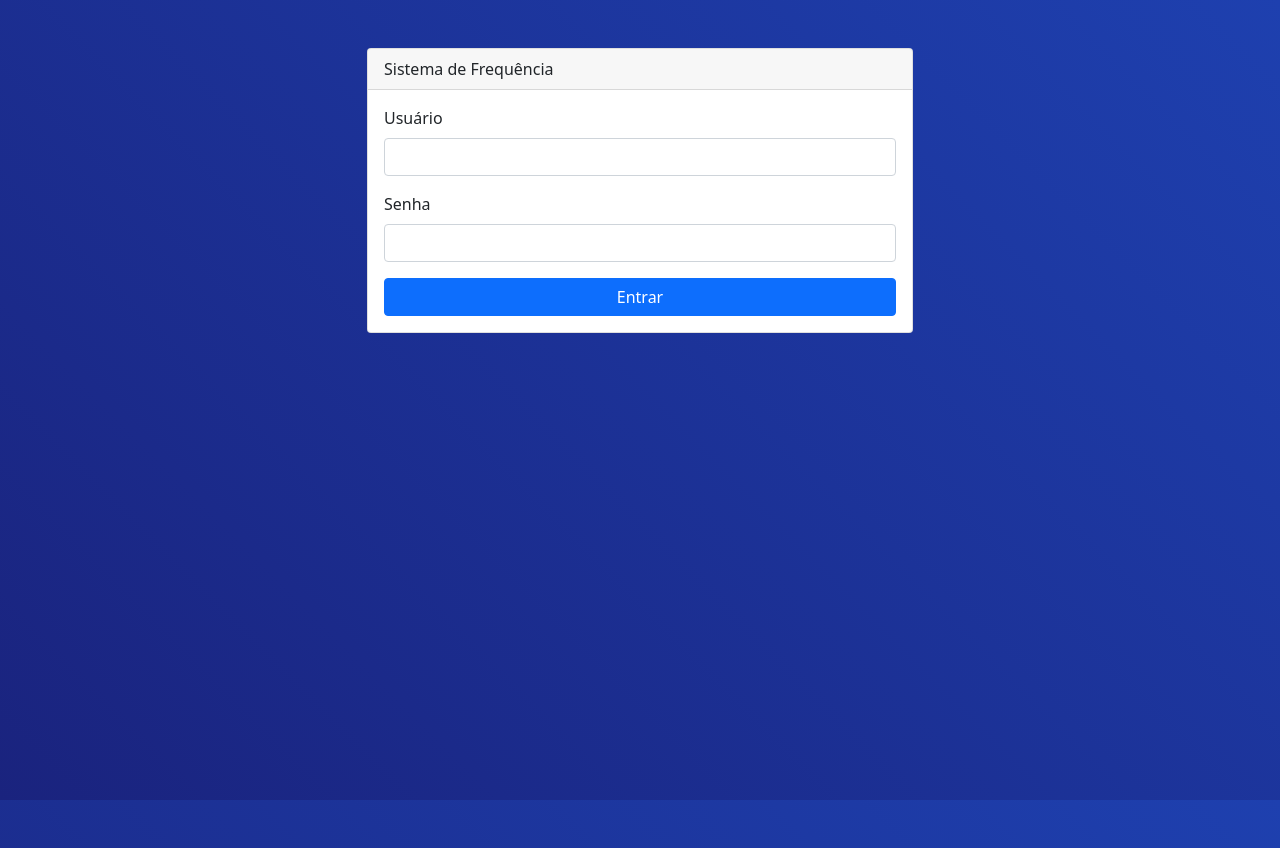
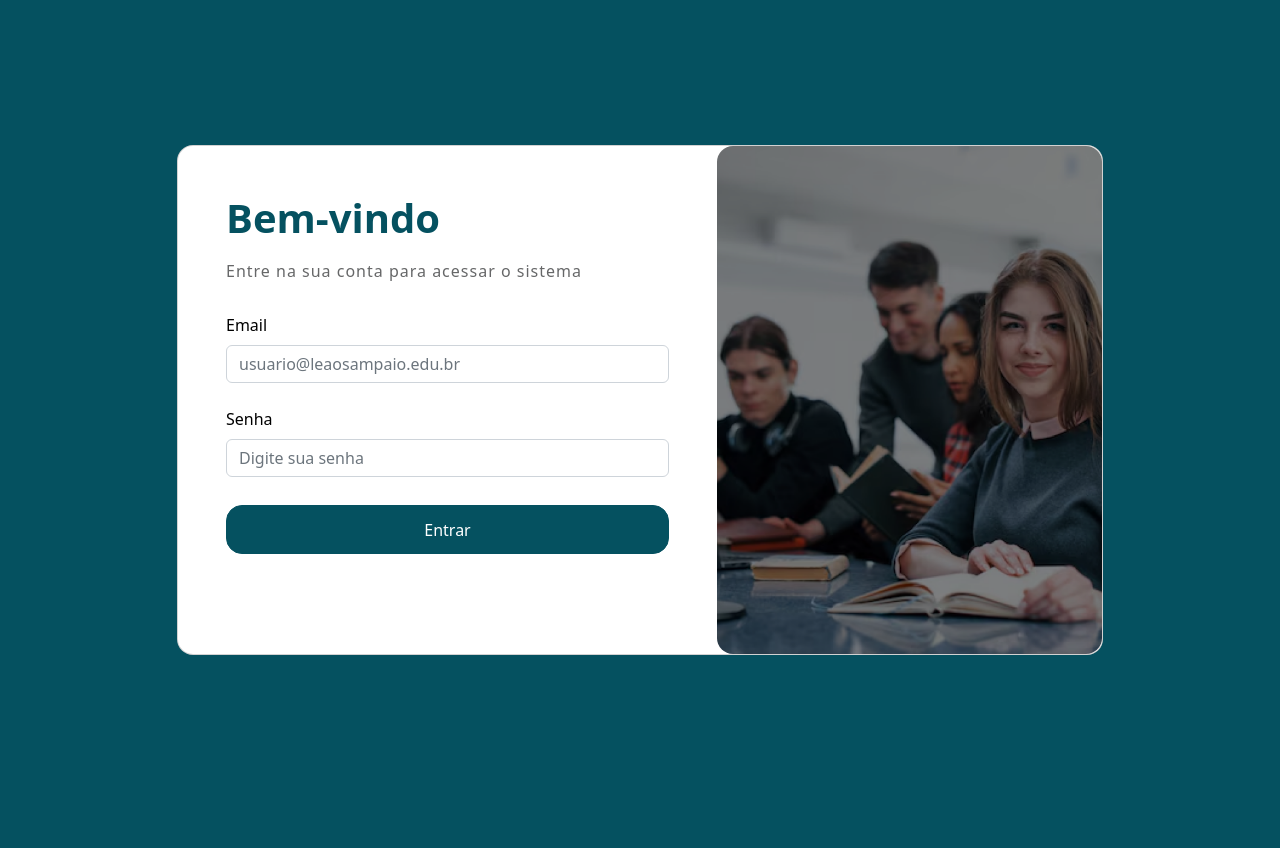
Before and after one commit to swordlunar/sis_frequencia_estagios, a PHP site: page /sis_frequencia/ in a window 1280 px wide. After the commit the page ends 655 px from the top, so only its background shows below. Run offline with PHP 8.4, Linux system fonts and the light colour scheme; some libraries are stand-ins or nearby versions.

Commit message:
Inicio do login

```diff
--- /dev/null
+++ b/app/style/main.css
@@ -0,0 +1,42 @@
+html {
+    position: relative;
+    height: 100%;
+}
+
+body {
+    height: 100%;
+    margin-bottom: 30px;
+}
+/* As personalizações de estilo deverão estar nesse arquivo */
+.btn-botao {
+    color:#fff;
+    background-color:#055160;
+    border-color:#055160}
+
+.btn-botao:hover{color:#fff;
+    background-color:#055160;
+    border-color:#055160}
+
+.btn-check:focus+.btn-botao,.btn-botao:focus{
+    color:#fff;
+    background-color:#055160;
+    border-color:#055160;
+    box-shadow:0 0 0 .25rem 055160}
+
+.btn-check:active+.btn-botao,.btn-check:checked+.btn-botao,.btn-botao.active,.btn-botao:active,.show>.btn-botao.dropdown-toggle{
+    color:#fff;
+    background-color:#055160;
+    border-color:#055160}
+
+.btn-check:active+.btn-botao:focus,.btn-check:checked+.btn-botao:focus,.btn-botao.active:focus,.btn-botao:active:focus,.show>.btn-botao.dropdown-toggle:focus{
+    box-shadow:0 0 0 .25rem 055160}
+
+.btn-botao.disabled,.btn-botao:disabled{
+    color:#fff;
+    background-color:#055160;
+    border-color:#055160}
+
+/* .card {
+    border-width: 0px !important;
+    border-color: none !important;
+    border-radius: 0rem !important} */
--- a/index.php
+++ b/index.php
@@ -7,9 +7,9 @@
 <script src="https://code.jquery.com/jquery-3.5.1.js"></script>
 
 
-<link href="https://cdn.jsdelivr.net/npm/bootstrap@5.0.2/dist/css/bootstrap.min.css" rel="stylesheet" integrity="sha384-EVSTQN3/azprG1Anm3QDgpJLIm9Nao0Yz1ztcQTwFspd3yD65VohhpuuCOmLASjC" crossorigin="anonymous">
-
-<style>
+<link href="https://cdn.jsdelivr.net/npm/bootstrap@5.2.3/dist/css/bootstrap.min.css" rel="stylesheet">
+<link rel="stylesheet" href="./app/style/main.css"/>
+<!-- <style>
     html {
         position: relative;
         height: 100%;
@@ -18,12 +18,55 @@
     body {
         height: 100%;
         margin-bottom: 30px;
+    }
+</style> -->
 
-    }
-</style>
+<body>
+    <section class="vh-100" style="background-color: #055160;">
+    <div class="container py-5 h-100">
+        <div class="row d-flex justify-content-center align-items-center h-100">
+            <div class="col col-xl-10">
+                <div class="card" style="border-radius: 1rem;">
+                    <div class="row g-0">
 
-<body style="background-image: linear-gradient(45deg,#1A237E, #1E40AF);">
-    <div class="container mt-5">
+                        <div class="col-md-6 col-lg-7 d-flex align-items-center">
+                            <div class="card-body p-4 p-lg-5 text-black">
+
+                                <div class="d-flex align-items-center mb-3 pb-1">
+                                    <span class="h1 fw-bold mb-0" style="color: #055160;">Bem-vindo</span>
+                                </div>
+
+                                <h6 class="fw-normal mb-3 pb-3" style="letter-spacing: 1px; color: #666768;">Entre na sua conta para acessar o sistema</h6>
+
+                                <form>
+                                    <div data-mdb-input-init class="form-outline mb-4">
+                                        <label class="form-label" for="form2Example11">Email</label>
+                                        <input type="email" id="form2Example11" class="form-control"placeholder="usuario@leaosampaio.edu.br" />
+                                    </div>
+
+                                    <div data-mdb-input-init class="form-outline mb-4">
+                                        <label class="form-label" for="form2Example22">Senha</label>
+                                        <input type="password" id="form2Example22" class="form-control" placeholder="Digite sua senha"/>
+                                    </div>
+
+                                    <div class="text-center pt-1 mb-5 pb-1">
+                                        <button data-mdb-button-init data-mdb-ripple-init class="btn btn-botao btn-block fa-lg gradient-custom-2" style = 'padding: 0.7rem; border-radius: 1rem; width: 100%;' type="button">Entrar</button>
+                                    </div>
+                                </form>
+
+                            </div>
+                        </div>
+                            <div class="col-md-6 col-lg-5 d-md-flex" style = 'background-image: url(./assets/imagens/loginimagem.png); background-size: cover;background-position: 40%;background-repeat: no-repeat; border-radius: 1rem;'>
+                            <!-- <img src='./assets/imagens/loginimagem.png' alt="login form" class="img-fluid" style="width: 100%;"/> -->
+                        </div>
+                    </div>
+                </div>
+            </div>
+        </div>
+    </div>
+</section>
+
+    <!-- <div class="container mt-5">
         <div class="row justify-content-center">
             <div class="col-md-6">
                 <div class="card">
@@ -48,9 +91,9 @@
                 </div>
             </div>
         </div>
-    </div>
+    </div> -->
 </body>
-<script src="https://cdn.jsdelivr.net/npm/bootstrap@5.0.2/dist/js/bootstrap.bundle.min.js" integrity="sha384-MrcW6ZMFYlzcLA8Nl+NtUVF0sA7MsXsP1UyJoMp4YLEuNSfAP+JcXn/tWtIaxVXM" crossorigin="anonymous"></script>
+<script src="https://cdn.jsdelivr.net/npm/bootstrap@5.2.3/dist/js/bootstrap.bundle.min.js"></script>
 <!-- Importando a biblioteca do sweealert para auxilio no retorno ao usuário -->
 <script src="//cdn.jsdelivr.net/npm/sweetalert2@11"></script>
 <!-- importando os scripts que irão atuar no nosso index.php -->
```
Also changed, not shown: assets/imagens/loginimagem.png (added).
